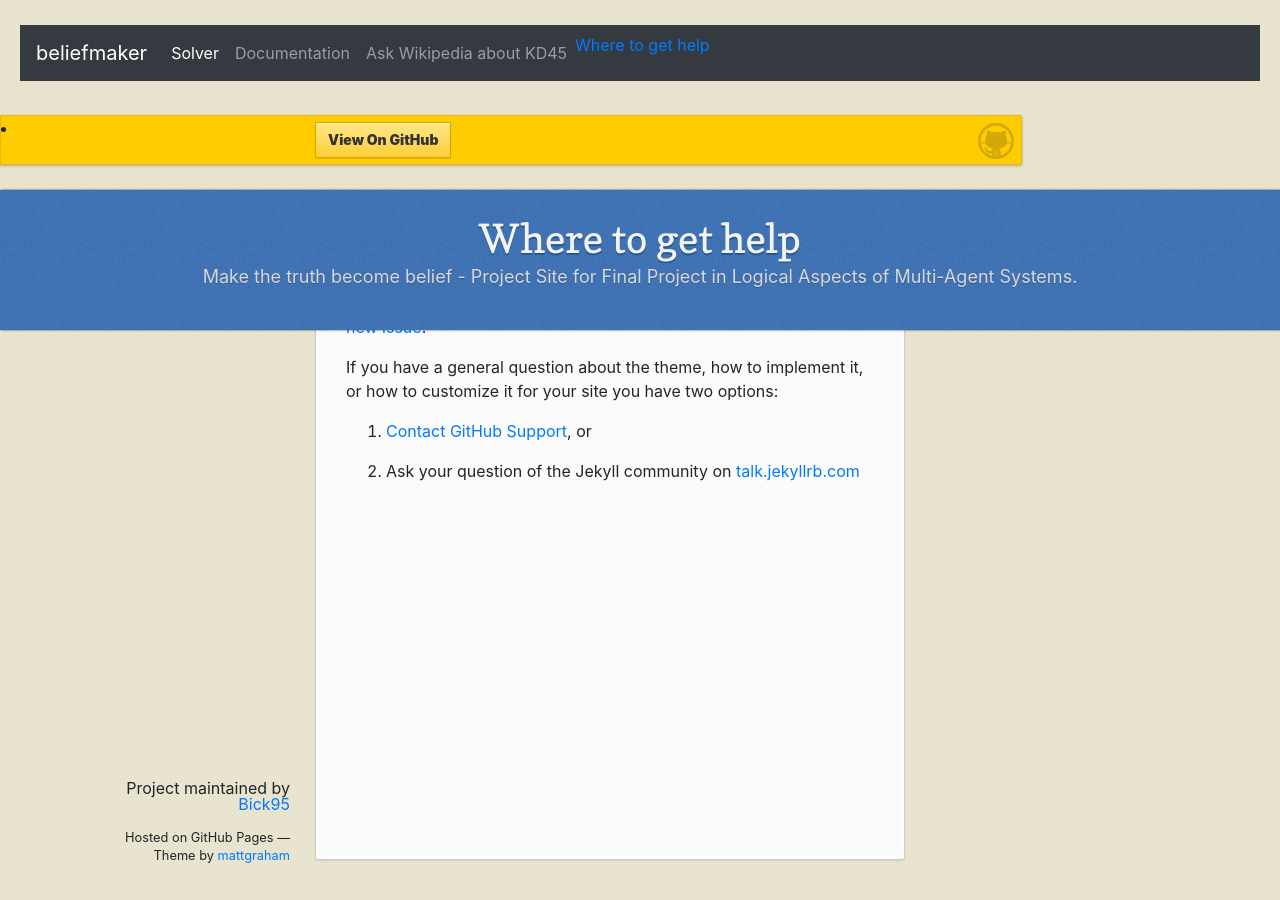
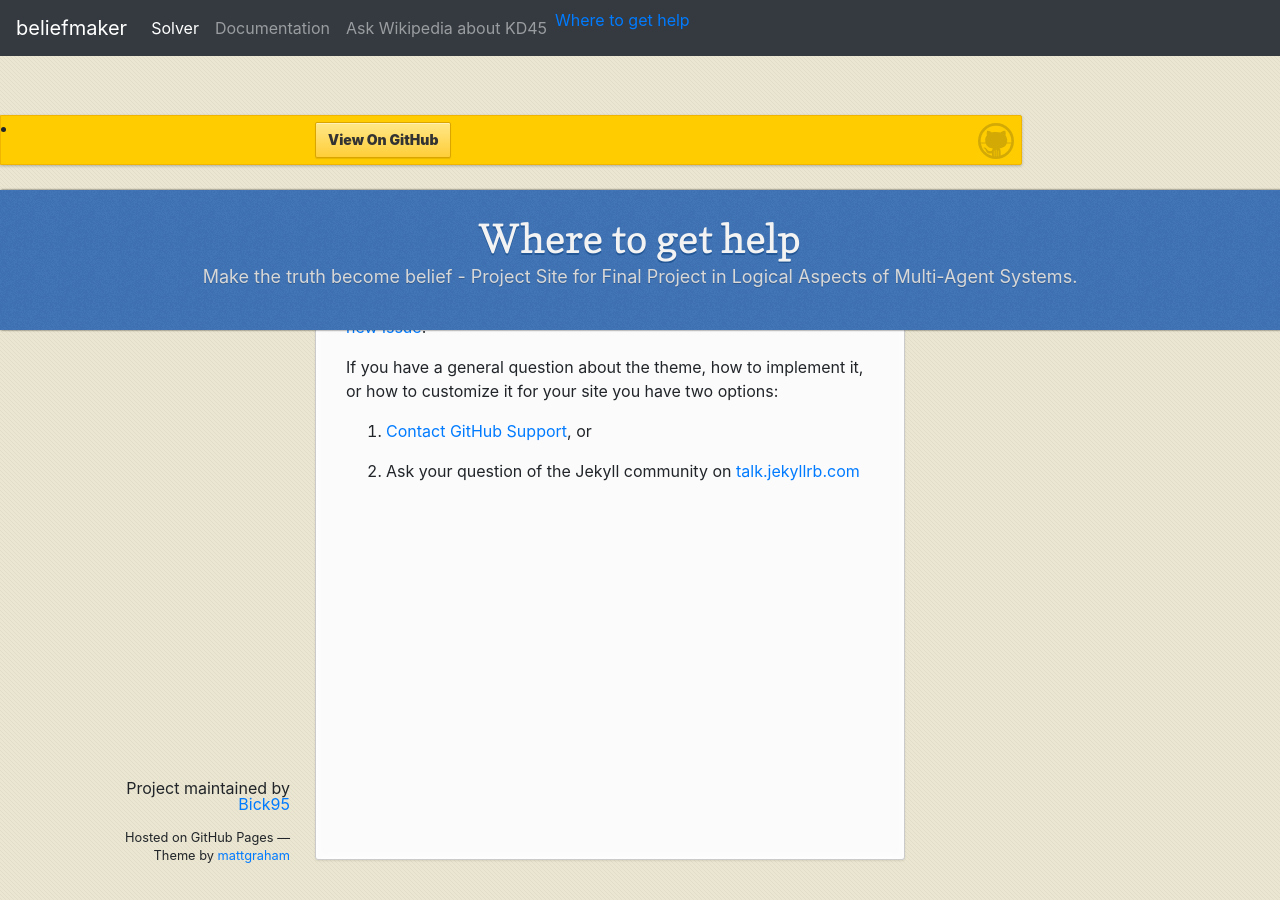
Before and after one commit to Bick95/beliefmaker, a Jekyll site: the page built from docs/SUPPORT.md, in a window 1280 px wide. Built offline with Jekyll 4.4.1, drawn with Linux system fonts in a browser that asks for light colours; our own code applies the rules of GitHub Pages for plain Markdown files.

Commit message:
Som class disambiguation

```diff
--- a/_sass/jekyll-theme-leap-day.scss
+++ b/_sass/jekyll-theme-leap-day.scss
@@ -148,7 +148,6 @@ dt {
 }
 
 #navi {
-  padding: 25px 20px 40px 20px;
   margin: 0;
   position: fixed;
   top: 0;
--- a/_sass/normalize.scss
+++ b/_sass/normalize.scss
@@ -16,7 +16,7 @@ figure,
 footer,
 header,
 hgroup,
-nav,
+nav2,
 section,
 summary {
     display: block;
@@ -291,8 +291,8 @@ ul {
  * Corrects list images handled incorrectly in IE7
  */
 
-nav ul,
-nav ol {
+nav2 ul,
+nav2 ol {
     list-style: none;
     list-style-image: none;
 }
```
